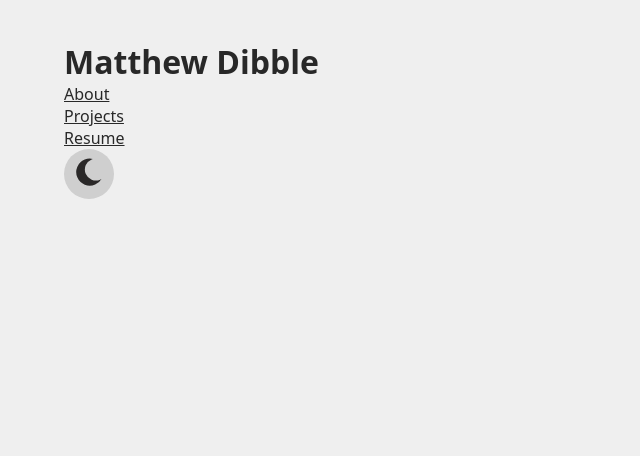
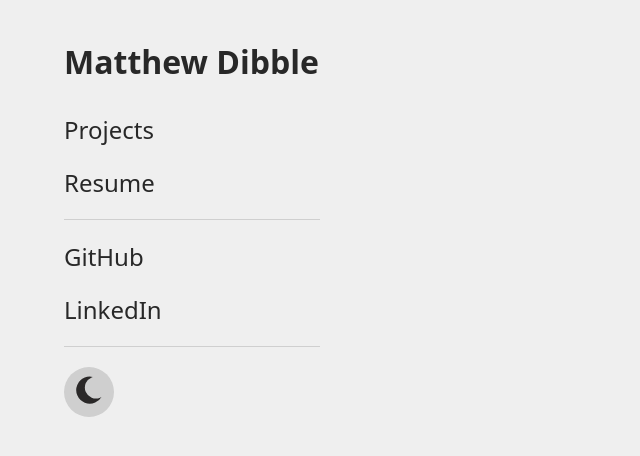
Before and after one commit to mdibble/matthew-web, a React (Create React App) app: page / in a window 1280 px wide. Shown: the top 456 px of the page, without its empty margins (0-640 px from the left). Built offline with nearby package versions, Linux system fonts and the light colour scheme.

Commit message:
Sidebar styling

```diff
--- a/src/components/Sidebar/index.js
+++ b/src/components/Sidebar/index.js
@@ -14,13 +14,35 @@ const SidebarWrapper = styled.div`
 	}
 `;
 
+const SidebarItem = styled.a`
+	margin-top: 20px;
+	margin-bottom: 20px;
+	font-size: 24px;
+	text-decoration: none;
+`;
+
+const SidebarTitle = styled.h1`
+	margin-bottom: 30px;
+`;
+
+const SidebarBreak = styled.div`
+	background-color: ${props => props.theme.secondary};
+	margin-top: 20px;
+	margin-bottom: 20px;
+	height: 1px;
+	width: 100%;
+`;
+
 function Sidebar() {
 	return (
         <SidebarWrapper>
-			<h1>Matthew Dibble</h1>
-			<a href="about">About</a>
-			<a href="about">Projects</a>
-			<a href="about">Resume</a>
+			<SidebarTitle>Matthew Dibble</SidebarTitle>
+			<SidebarItem href="about">Projects</SidebarItem>
+			<SidebarItem href="about">Resume</SidebarItem>
+			<SidebarBreak />
+			<SidebarItem href="https://www.github.com/mdibble" target="_blank" rel="noopener noreferrer">GitHub</SidebarItem>
+			<SidebarItem href="https://www.linkedin.com/in/matthew-b-dibble/" target="_blank" rel="noopener noreferrer">LinkedIn</SidebarItem>
+			<SidebarBreak />
 			<ThemeToggle />
         </SidebarWrapper>
 	);
--- a/src/components/ThemeToggle/index.js
+++ b/src/components/ThemeToggle/index.js
@@ -14,11 +14,18 @@ const ThemeButton = styled.button`
 	border: none;
 	outline: none;
 	background-color: ${props => props.theme.secondary};
+	cursor: pointer;
 	img {
 		background: none;
 		width: 30px;
 		height: 30px;
 		filter: ${props => props.theme.svg};
+	}
+	:hover {
+		background-color:  ${props => props.theme.secondaryInverse};
+		img {
+			filter: ${props => props.theme.svgInverse};
+		}
 	}
 `;
 
--- a/src/theme/index.js
+++ b/src/theme/index.js
@@ -12,6 +12,7 @@ const lightTheme = {
 	secondaryText: '#353535',
 
 	svg: 'invert(11%) sepia(84%) saturate(20%) hue-rotate(315deg) brightness(100%) contrast(92%);',
+	svgInverse: 'invert(100%) sepia(1%) saturate(3334%) hue-rotate(145deg) brightness(121%) contrast(87%);',
 };
 
 const darkTheme = {
@@ -26,6 +27,7 @@ const darkTheme = {
 	secondaryText: '#CFCFCF',
 
 	svg: 'invert(100%) sepia(1%) saturate(3334%) hue-rotate(145deg) brightness(121%) contrast(87%);',
+	svgInverse: 'invert(11%) sepia(84%) saturate(20%) hue-rotate(315deg) brightness(100%) contrast(92%);',
 }
 
 
```
